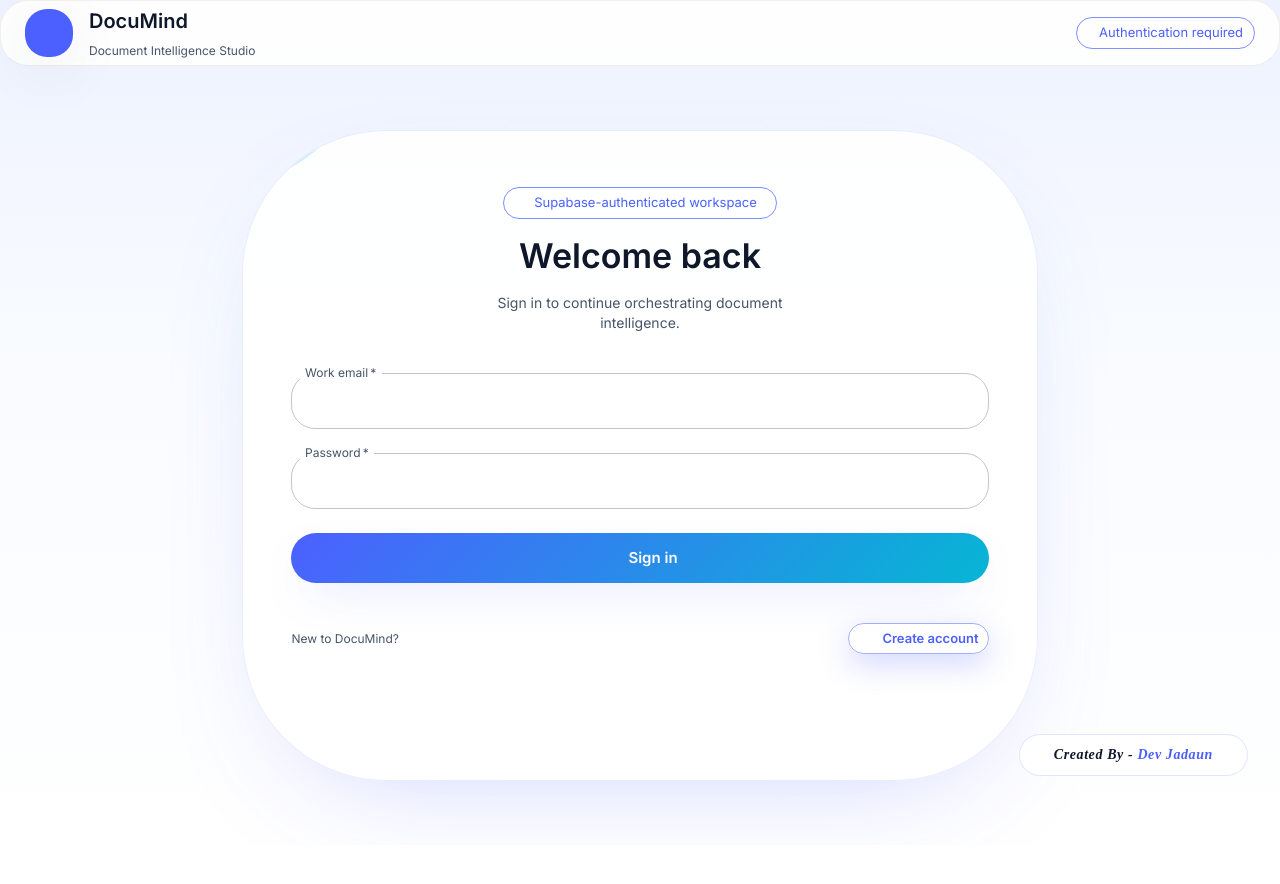
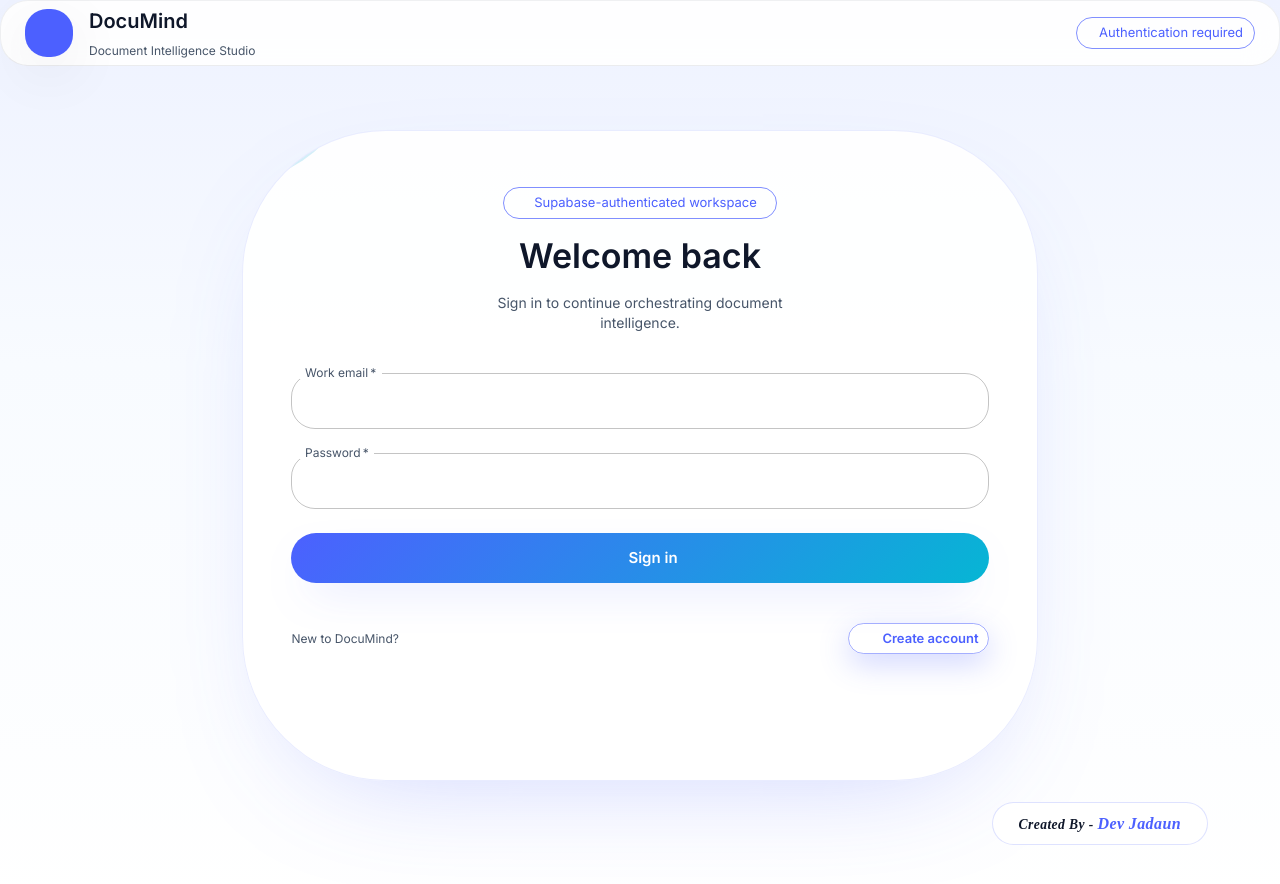
Before and after one commit to jordan-888/DocuMind, a React (Vite) app in the folder frontend/: page / in a window 1280 px wide. Shown: the top 884 px of the page. Before the commit the page ends 845 px from the top, so only its background shows below. Built offline with nearby package versions, Linux system fonts and the light colour scheme; no server answers; some icons are missing.

Commit message:
style: refine login badge styling

```diff
--- a/frontend/src/App.tsx
+++ b/frontend/src/App.tsx
@@ -170,9 +170,61 @@
         <Header user={user} />
         <Container maxWidth="lg" sx={{ py: { xs: 6, md: 8 }, px: { xs: 3, md: 4 } }}>
           {!user ? (
-            <Stack alignItems="center" justifyContent="center">
-              <Box width={{ xs: '100%', sm: '85%', md: '70%' }}>
-                <Auth />
+            <Stack
+              spacing={{ xs: 4, md: 6 }}
+              sx={{
+                position: 'relative',
+                minHeight: { xs: '70vh', md: '75vh' },
+                pb: { xs: 6, md: 8 },
+              }}
+            >
+              <Stack alignItems="center" justifyContent="center" flexGrow={1}>
+                <Box width={{ xs: '100%', sm: '85%', md: '70%' }}>
+                  <Auth />
+                </Box>
+              </Stack>
+              <Box
+                sx={{
+                  position: 'absolute',
+                  bottom: 0,
+                  right: 0,
+                  background: 'rgba(255,255,255,0.82)',
+                  borderRadius: '999px',
+                  px: { xs: 2.5, md: 3.25 },
+                  py: { xs: 0.9, md: 1.05 },
+                  boxShadow: '0 16px 32px -24px rgba(76,96,255,0.55)',
+                  border: '1px solid rgba(76,96,255,0.18)',
+                  display: 'inline-flex',
+                  alignItems: 'center',
+                  justifyContent: 'center',
+                  mr: { xs: 0, md: 2 },
+                }}
+              >
+                <Typography
+                  variant="subtitle2"
+                  sx={{
+                    fontWeight: 600,
+                    fontStyle: 'italic',
+                    letterSpacing: 0.4,
+                    fontFamily: "'Segoe Script', 'Apple Chancery', cursive",
+                    textTransform: 'none',
+                    color: 'text.primary',
+                    fontSize: { xs: '0.8rem', md: '0.85rem' },
+                  }}
+                >
+                  Created By -{' '}
+                  <Typography
+                    component="span"
+                    sx={{
+                      color: 'primary.main',
+                      fontFamily: "'Segoe Script', 'Apple Chancery', cursive",
+                      fontStyle: 'inherit',
+                      fontWeight: 'inherit',
+                    }}
+                  >
+                    Dev Jadaun
+                  </Typography>
+                </Typography>
               </Box>
             </Stack>
           ) : (
@@ -193,43 +245,6 @@
             </Routes>
           )}
         </Container>
-        <Box
-          sx={{
-            position: 'fixed',
-            bottom: { xs: 16, md: 24 },
-            right: { xs: 16, md: 32 },
-            background: 'rgba(255,255,255,0.85)',
-            borderRadius: '999px',
-            px: { xs: 3, md: 3.75 },
-            py: { xs: 1, md: 1.15 },
-            boxShadow: '0 20px 44px -26px rgba(76,96,255,0.6)',
-            backdropFilter: 'blur(6px)',
-            border: '1px solid rgba(76,96,255,0.16)',
-            display: 'inline-flex',
-            alignItems: 'center',
-            justifyContent: 'center',
-            zIndex: (theme) => theme.zIndex.tooltip + 1,
-            pointerEvents: 'none',
-          }}
-        >
-          <Typography
-            variant="subtitle2"
-            sx={{
-              fontWeight: 600,
-              fontStyle: 'italic',
-              letterSpacing: 0.6,
-              fontFamily: "'Segoe Script', 'Apple Chancery', cursive",
-              textTransform: 'none',
-              px: 0.5,
-              color: 'text.primary',
-            }}
-          >
-            Created By -{' '}
-            <Box component="span" sx={{ color: 'primary.main' }}>
-              Dev Jadaun
-            </Box>
-          </Typography>
-        </Box>
       </Box>
     </Router>
   );
```
